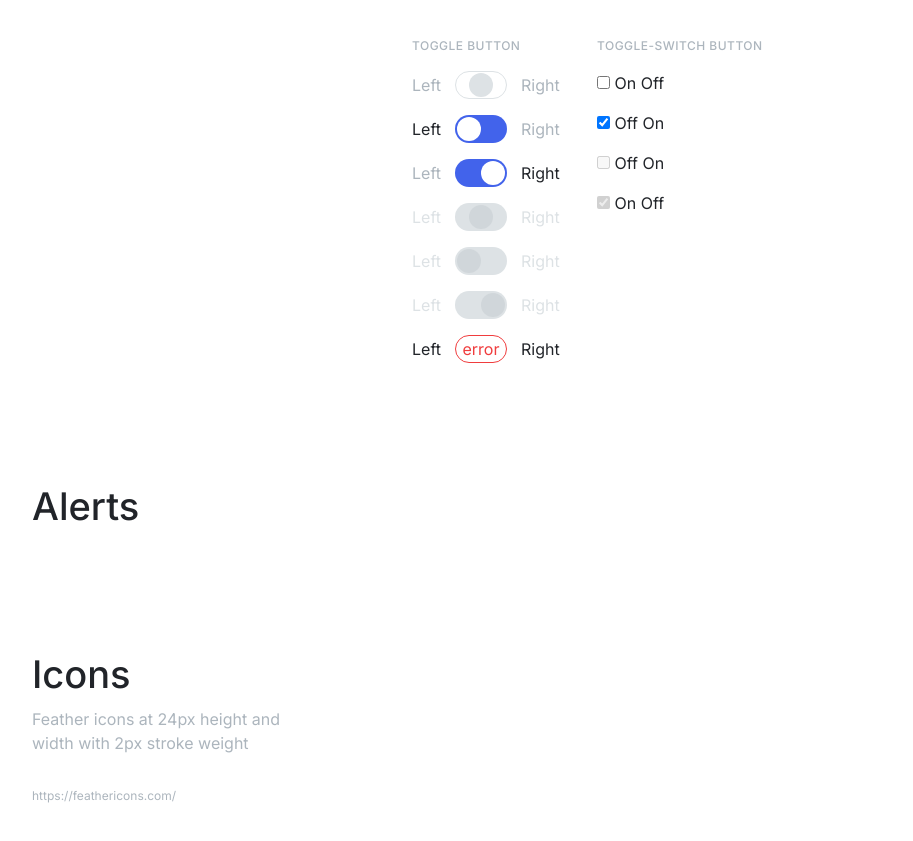
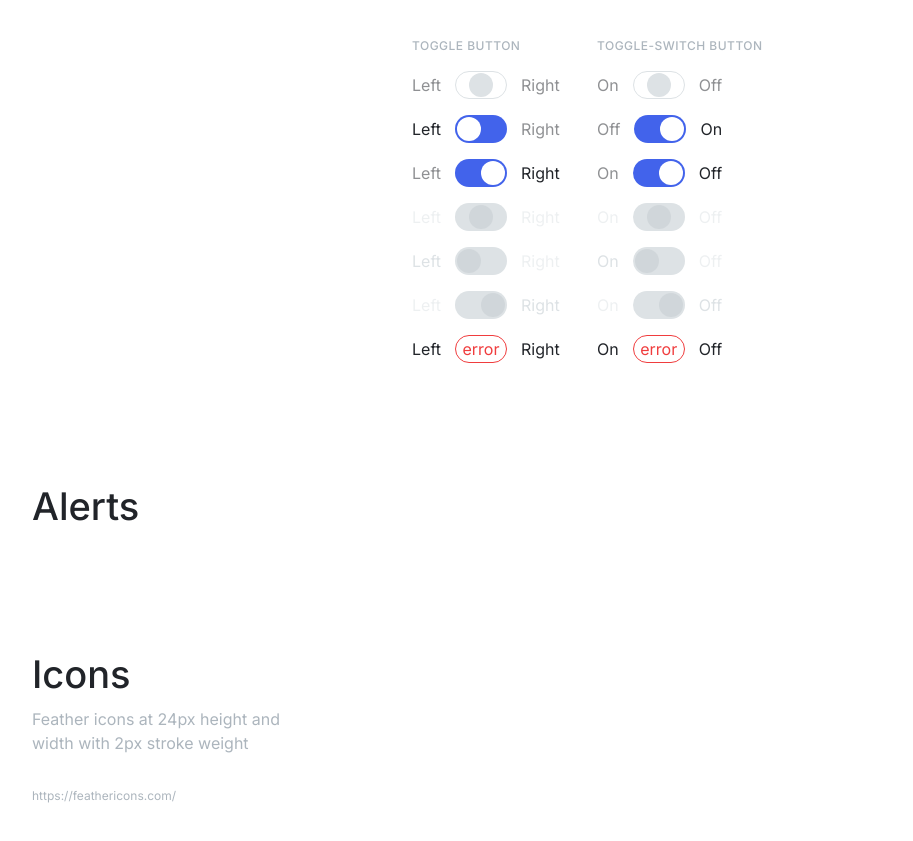
Before and after one commit to KrHEF/eg-html-css, a website: page src/html/index.html in a window 1280 px wide. Shown: the part 2431-3272 px from the top of the page, without its empty margins (128-1041 px from the left). Drawn offline with nearby package versions, Linux system fonts and the light colour scheme; files that its build step writes are made by us from their sources.

Commit message:
Start make styles for toggle-button

```diff
--- a/src/html/index.html
+++ b/src/html/index.html
@@ -462,39 +462,66 @@
                                     <h5>Toggle-switch button</h5>
                                 </div>
                                 <div class="style-guide-block__line">
-                                    <div class="toggle-switch">
-                                        <input type="checkbox" name="toggle-switch1" id="toggle-switch1" />
-                                        <label for="toggle-switch1">
-                                            <span class="left on">On</span>
-                                            <span class="right off">Off</span>
-                                        </label>
+                                    <div class="toggle">
+                                        <input type="radio" name="toggle-switch1" id="toggleOff1" class="right off" />
+                                        <label for="toggleOff1">Off</label>
+                                        <input type="radio" name="toggle-switch1" id="toggleOn1" class="left on"/>
+                                        <label for="toggleOn1">On</label>
+                                        <b></b>
                                     </div>
                                 </div>
                                 <div class="style-guide-block__line">
-                                    <div class="toggle-switch">
-                                        <input type="checkbox" name="toggle-switch2" id="toggle-switch2" checked />
-                                        <label for="toggle-switch2">
-                                            <span class="left off">Off</span>
-                                            <span class="right on">On</span>
-                                        </label>
+                                    <div class="toggle">
+                                        <input type="radio" name="toggle-switch2" id="toggleOn2" class="right on" checked />
+                                        <label for="toggleOn2">On</label>
+                                        <input type="radio" name="toggle-switch2" id="toggleOff2" class="left off" />
+                                        <label for="toggleOff2">Off</label>
+                                        <b></b>
                                     </div>
                                 </div>
                                 <div class="style-guide-block__line">
-                                    <div class="toggle-switch">
-                                        <input type="checkbox" name="toggle-switch3" id="toggle-switch3" disabled />
-                                        <label for="toggle-switch3">
-                                            <span class="left off">Off</span>
-                                            <span class="right on">On</span>
-                                        </label>
+                                    <div class="toggle">
+                                        <input type="radio" name="toggle-switch3" id="toggleOn3" class="left on" />
+                                        <label for="toggleOn3">On</label>
+                                        <input type="radio" name="toggle-switch3" id="toggleOff3" class="right off" checked />
+                                        <label for="toggleOff3">Off</label>
+                                        <b></b>
                                     </div>
                                 </div>
                                 <div class="style-guide-block__line">
-                                    <div class="toggle-switch">
-                                        <input type="checkbox" name="toggle-switch4" id="toggle-switch4" checked disabled />
-                                        <label for="toggle-switch4">
-                                            <span class="left on">On</span>
-                                            <span class="right off">Off</span>
-                                        </label>
+                                    <div class="toggle disabled">
+                                        <input type="radio" name="toggle-switch4" id="toggleOn4" class="left on" />
+                                        <label for="toggleOn4">On</label>
+                                        <input type="radio" name="toggle-switch4" id="toggleOff4" class="right off" />
+                                        <label for="toggleOff4">Off</label>
+                                        <b></b>
+                                    </div>
+                                </div>
+                                <div class="style-guide-block__line">
+                                    <div class="toggle disabled">
+                                        <input type="radio" name="toggle-switch5" id="toggleOn5" class="left on" checked />
+                                        <label for="toggleOn5">On</label>
+                                        <input type="radio" name="toggle-switch5" id="toggleOff5" class="right off" />
+                                        <label for="toggleOff5">Off</label>
+                                        <b></b>
+                                    </div>
+                                </div>
+                                <div class="style-guide-block__line">
+                                    <div class="toggle disabled">
+                                        <input type="radio" name="toggle-switch6" id="toggleOn6" class="left on" />
+                                        <label for="toggleOn6">On</label>
+                                        <input type="radio" name="toggle-switch6" id="toggleOff6" class="right off" checked />
+                                        <label for="toggleOff6">Off</label>
+                                        <b></b>
+                                    </div>
+                                </div>
+                                <div class="style-guide-block__line">
+                                    <div class="toggle">
+                                        <input type="radio" name="toggle-switch7-1" id="toggleOn7-1" class="left on" checked />
+                                        <label for="toggleOn7-1">On</label>
+                                        <input type="radio" name="toggle-switch7-2" id="toggleOff7-2" class="right off" checked />
+                                        <label for="toggleOff7-2">Off</label>
+                                        <b></b>
                                     </div>
                                 </div>
                             </div>
--- a/src/sass/elements/form/_toggle.scss
+++ b/src/sass/elements/form/_toggle.scss
@@ -14,7 +14,7 @@
 
         & + label {
             cursor: pointer;
-            color: getColor('gray3');
+            opacity: 0.5;
             line-height: 2.4rem;
             margin: 0;
             padding: 0.2rem 0;
@@ -97,7 +97,7 @@
         &.right:checked {
 
             & + label {
-                color: inherit;
+                opacity: 1;
             }
 
             & ~ b {
```
Also changed, not shown: dist/index.html, dist/style.css.
